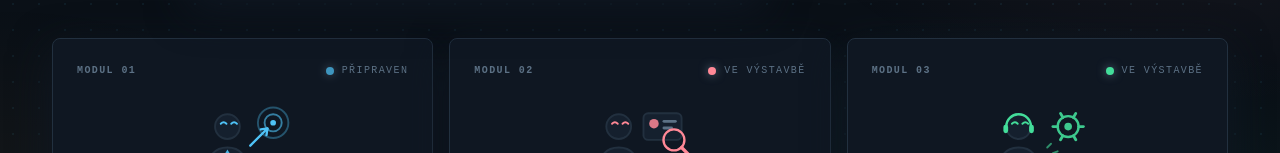
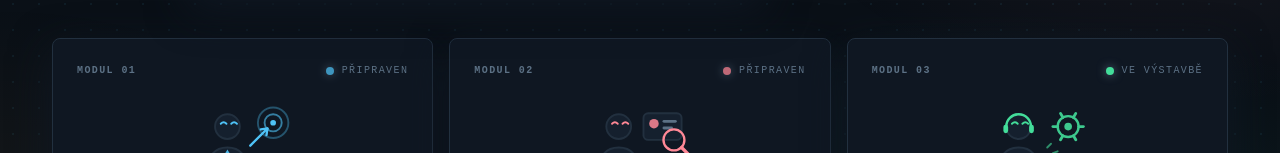
Before and after one commit to JiriMynar/AI-web, a React (Vite) app: page /vyber in a window 1280 px wide. Shown: the part 373-526 px from the top of the page. Built offline with nearby package versions, Linux system fonts and the light colour scheme.

Commit message:
Vyber: HR modul označit jako PŘIPRAVEN (už není stub, má playbook)
Rozcestník u HR hlásil „VE VÝSTAVBĚ" — teď má reálný náborový playbook, takže
stav mění na PŘIPRAVEN (rozsvítí se i pulzující kontrolka). Specialista zůstává
ve výstavbě (stále stub).

```diff
--- a/src/pages/Vyber.tsx
+++ b/src/pages/Vyber.tsx
@@ -92,7 +92,7 @@ const ROLES: {
     text: "text-hr",
     title: "HR / nábor",
     desc: "Nesete odpovědnost za inzerci a výběr kandidátů v souladu s vizí společnosti. Tech stack AI specialistů se přitom liší pozici od pozice a přímo ovlivňuje finanční ohodnocení. Analýza vám řekne, koho přesně hledat, co napsat do inzerátu a na co se ptat.",
-    state: "VE VÝSTAVBĚ",
+    state: "PŘIPRAVEN",
   },
   {
     to: "/specialista",
```
